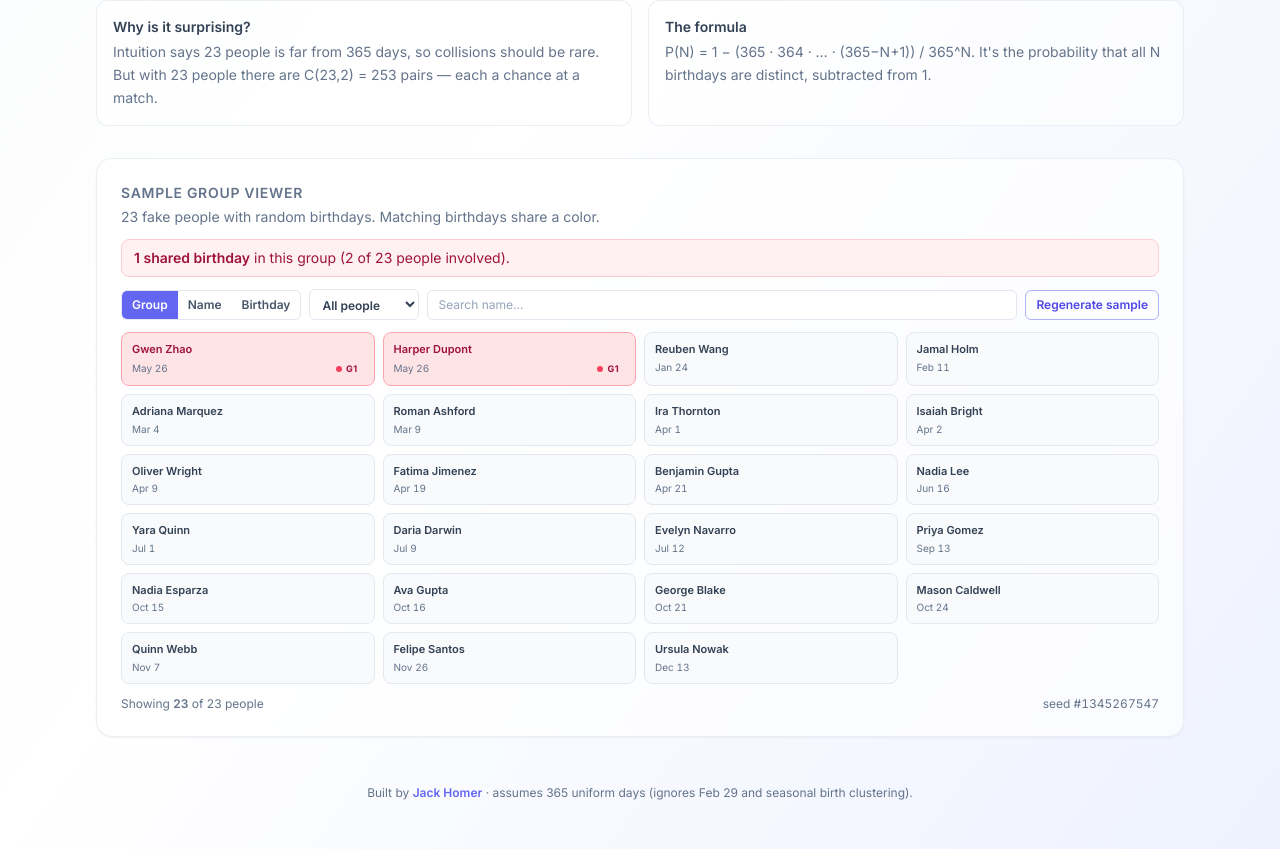
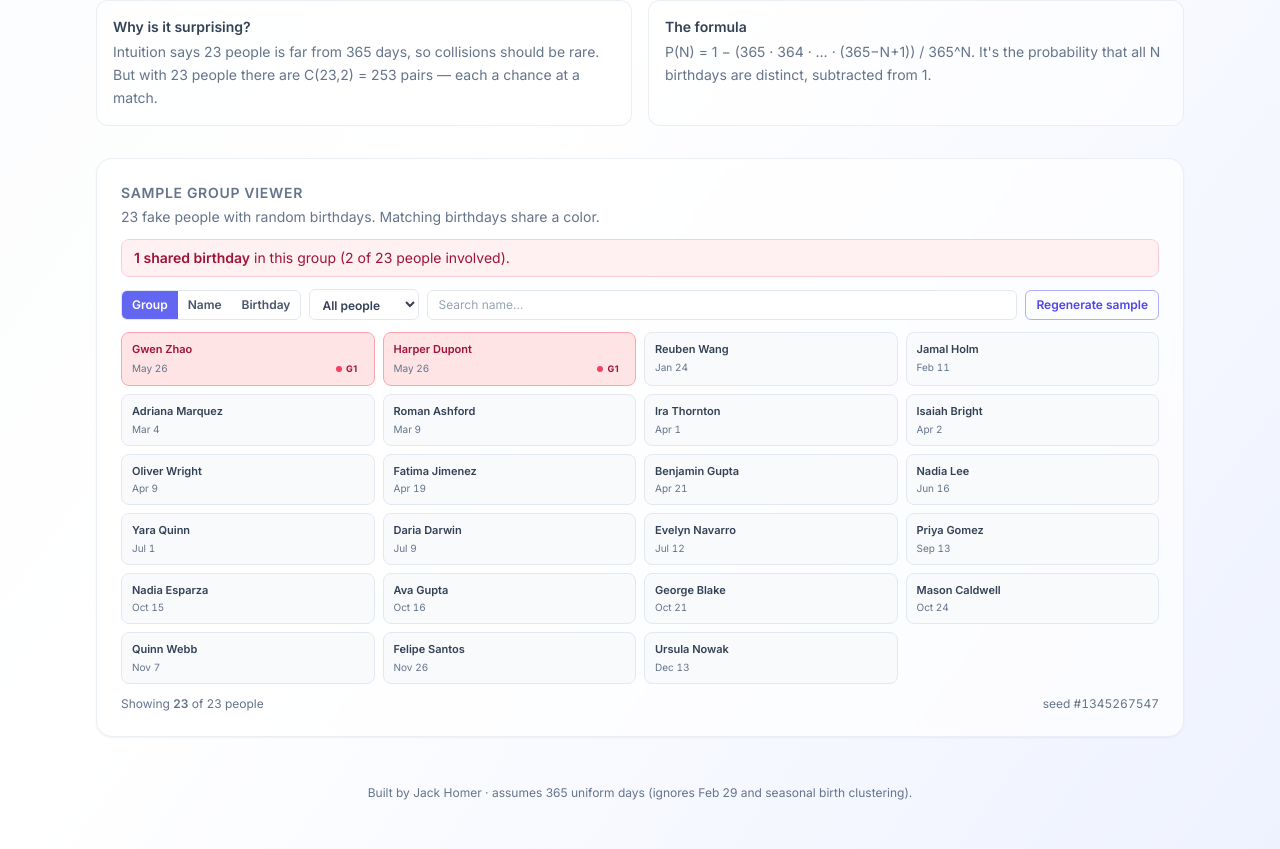
Before and after one commit to jhomer192/birthday-paradox, a React (Vite) app: page / in a window 1280 px wide. Shown: the part 919-1768 px from the top of the page. Built offline with nearby package versions, Linux system fonts and the light colour scheme.

Commit message:
Remove GitHub link from footer

```diff
--- a/src/App.tsx
+++ b/src/App.tsx
@@ -358,14 +358,7 @@ export default function App() {
         </section>
 
         <footer className="mt-12 text-center text-xs text-slate-500 dark:text-slate-400">
-          Built by{' '}
-          <a
-            href="https://github.com/jhomer192"
-            className="font-semibold text-indigo-500 hover:text-indigo-400"
-          >
-            Jack Homer
-          </a>{' '}
-          · assumes 365 uniform days (ignores Feb 29 and seasonal birth clustering).
+          Built by Jack Homer · assumes 365 uniform days (ignores Feb 29 and seasonal birth clustering).
         </footer>
       </div>
     </div>
```
